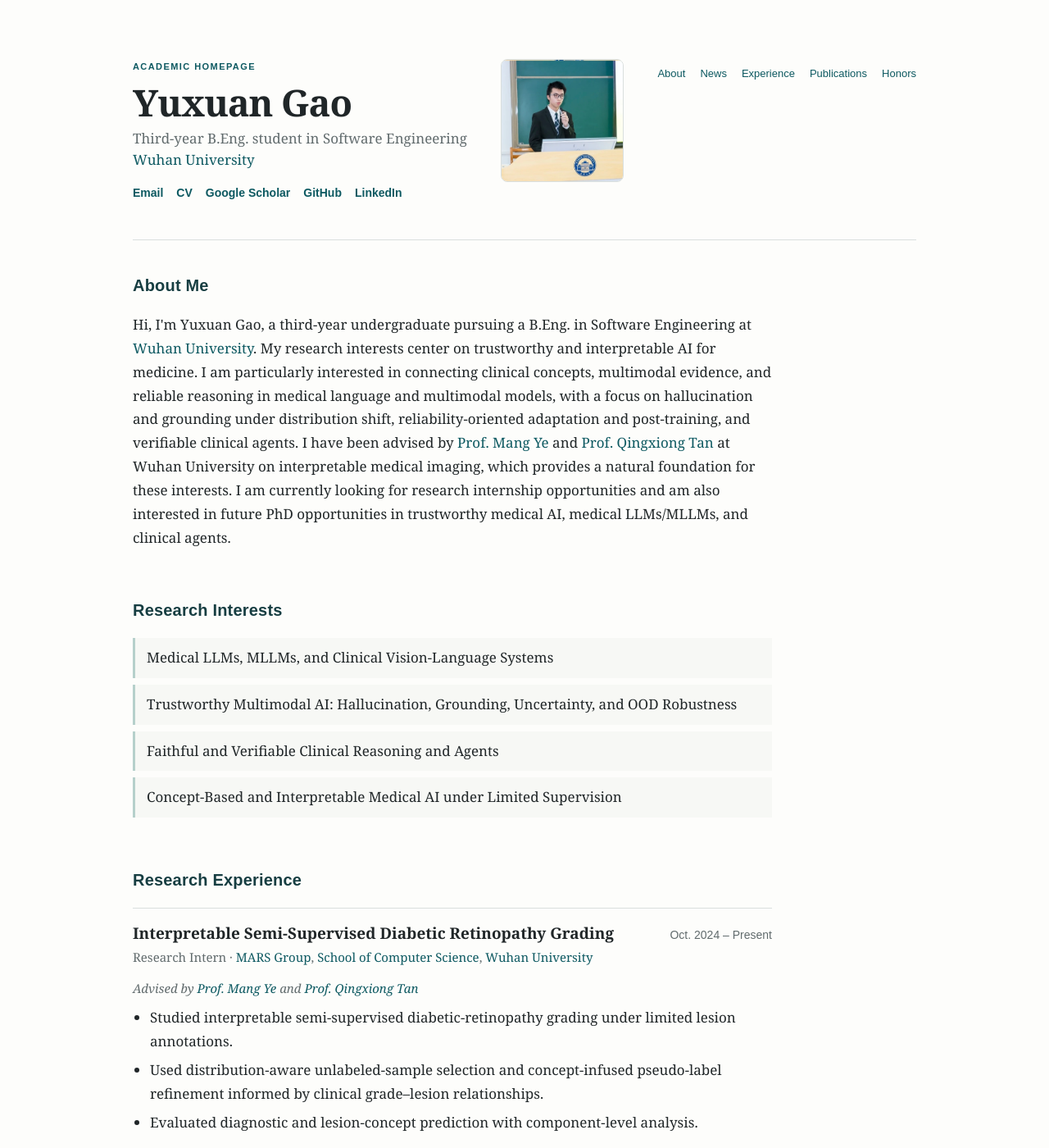
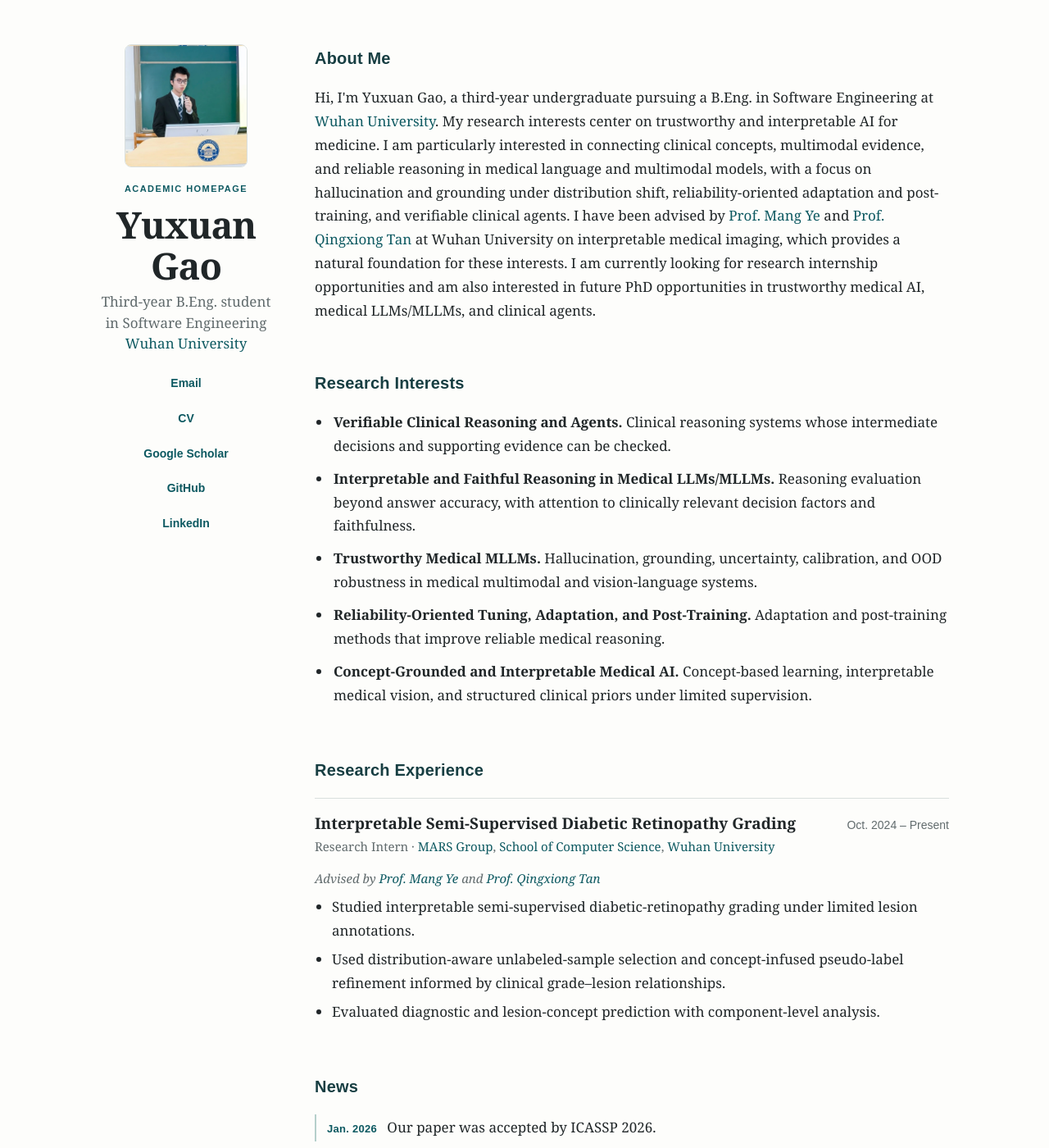
Before and after one commit to Sunny-gyx/Sunny-gyx.github.io, a Jekyll site: the page built from index.md, in a window 1280 px wide and 1400 px high. Shown: the whole window at 82% size. Built offline with Jekyll 4.4.1, drawn with Linux system fonts in a browser that asks for light colours.

Commit message:
Refine homepage profile layout

```diff
--- a/assets/css/style.css
+++ b/assets/css/style.css
@@ -2,24 +2,23 @@
 * { box-sizing:border-box; }
 html { scroll-behavior:smooth; }
 body { margin:0; color:var(--ink); background:var(--paper); font-family:Georgia, 'Times New Roman', serif; font-size:17px; line-height:1.7; }
-.page-shell { width:100%; max-width:1040px; margin:0 auto; padding:54px 42px 36px; }
-.hero { display:flex; justify-content:space-between; gap:32px; align-items:flex-start; padding:18px 0 44px; border-bottom:1px solid var(--line); }.profile-photo { width:150px; height:150px; object-fit:cover; object-position:50% 20%; border:1px solid var(--line); border-radius:8px; flex:none; }
+.page-shell { width:100%; max-width:1120px; margin:0 auto; padding:54px 42px 36px; display:grid; grid-template-columns:210px minmax(0, 1fr); gap:52px; align-items:start; }
+.profile-sidebar { position:sticky; top:34px; display:flex; flex-direction:column; align-items:center; gap:17px; text-align:center; }.profile-photo { width:150px; height:150px; object-fit:cover; object-position:50% 20%; border:1px solid var(--line); border-radius:8px; }.profile-details { width:100%; }
 .eyebrow { margin:0 0 9px; color:var(--accent); font-family:Arial,sans-serif; font-size:11px; font-weight:700; letter-spacing:.13em; }
 h1,h2,h3,p { margin-top:0; } h1 { margin-bottom:6px; font-size:45px; font-weight:600; line-height:1.12; letter-spacing:-.025em; }
-.identity { color:var(--muted); margin-bottom:17px; line-height:1.5; }
-.links { display:flex; flex-wrap:wrap; gap:8px 16px; font-family:Arial,sans-serif; font-size:14px; }
+.identity { color:var(--muted); margin-bottom:18px; line-height:1.5; }
+.links { display:flex; flex-direction:column; align-items:center; gap:7px; font-family:Arial,sans-serif; font-size:14px; }
 a { color:var(--accent); text-decoration:none; text-underline-offset:3px; } a:hover { text-decoration:underline; }
-.links a { font-weight:600; }
-.section-nav { display:flex; flex-wrap:wrap; justify-content:flex-end; gap:12px 18px; padding-top:7px; font-family:Arial,sans-serif; font-size:13px; white-space:nowrap; }
-section { width:100%; padding:38px 0 1px; max-width:780px; }
+.links a { display:inline-flex; align-items:center; justify-content:center; min-width:142px; padding:5px 10px; border:1px solid transparent; border-radius:4px; font-weight:600; }.links a:hover { border-color:#b6d0cb; background:#f7f8f5; text-decoration:none; }
+.content-column { min-width:0; } section { width:100%; padding:0 0 1px; max-width:780px; } section + section { padding-top:38px; }
 h2 { margin-bottom:17px; color:#173e42; font-family:Arial,sans-serif; font-size:20px; font-weight:700; letter-spacing:.01em; }
 h3 { margin-bottom:3px; font-size:19px; line-height:1.35; }
 ul { margin:0 0 20px; padding-left:21px; } li { margin:6px 0; }
-.interest-list { list-style:none; padding-left:0; display:grid; gap:8px; }.interest-list li { margin:0; padding:10px 14px; border-left:3px solid #b6d0cb; background:#f7f8f5; }
+.interest-list { padding-left:21px; }.interest-list li { margin:0 0 11px; padding-left:2px; }
 .entry,.publication { border-top:1px solid var(--line); padding-top:18px; }
 .entry-heading { display:flex; justify-content:space-between; gap:22px; align-items:baseline; }.meta,.advisor,.venue { color:var(--muted); font-size:15px; }.meta { margin-bottom:0; }.advisor { margin:13px 0 8px; font-style:italic; }.date { flex:none; color:var(--muted); font-family:Arial,sans-serif; font-size:14px; white-space:nowrap; }
 .pub-title { margin-bottom:4px; font-weight:700; line-height:1.45; }.publication p { margin-bottom:5px; }.paper-link { display:inline-block; margin-top:8px; border:1px solid #9abbb6; border-radius:3px; padding:2px 11px; font-family:Arial,sans-serif; font-size:13px; font-weight:600; }
 .honors-list { list-style:none; padding-left:0; }.honors-list li { border-bottom:1px solid #e8eceb; margin:0; padding:9px 0; }
 .news-list { list-style:none; padding-left:0; }.news-list li { border-left:2px solid #b6d0cb; margin:0 0 10px; padding:2px 0 2px 13px; }.news-date { color:var(--accent); font-family:Arial,sans-serif; font-size:13px; font-weight:700; letter-spacing:.02em; margin-right:8px; }.award-note { color:#a12727; font-weight:600; }
 footer { margin-top:44px; padding-top:20px; border-top:1px solid var(--line); color:var(--muted); font-family:Arial,sans-serif; font-size:13px; line-height:1.55; } footer p { margin-bottom:4px; }.credit { font-size:12px; }
-@media (max-width:1000px) { body { overflow-x:hidden; font-size:16px; }.page-shell { padding:30px 22px 26px; }.hero { display:block; padding:8px 0 30px; }.profile-photo { width:112px; height:112px; margin-top:22px; }.section-nav { justify-content:flex-start; padding-top:23px; } h1 { font-size:38px; } section { padding-top:31px; }.entry-heading { display:block; }.date { margin-top:8px; }.interest-list li { padding:9px 12px; } p, li { max-width:100%; overflow-wrap:anywhere; } }
+@media (max-width:1000px) { body { overflow-x:hidden; font-size:16px; }.page-shell { display:block; padding:30px 22px 26px; }.profile-sidebar { position:static; gap:14px; padding:8px 0 30px; border-bottom:1px solid var(--line); }.profile-photo { width:112px; height:112px; }.links { flex-direction:row; flex-wrap:wrap; justify-content:center; gap:6px 8px; }.links a { min-width:0; padding:4px 6px; }.content-column { padding-top:31px; } h1 { font-size:38px; } section { width:100%; max-width:100%; min-width:0; }.entry-heading { display:block; }.date { margin-top:8px; }.interest-list li { padding-left:0; } section p, section li { max-width:100%; overflow-wrap:anywhere; word-break:break-word; } }
--- a/index.md
+++ b/index.md
@@ -2,8 +2,9 @@
 layout: homepage
 ---
 
-<header class="hero" id="top">
-  <div>
+<header class="profile-sidebar" id="top">
+  <img class="profile-photo" src="{{ '/assets/img/profile.png' | relative_url }}" alt="Yuxuan Gao giving a presentation">
+  <div class="profile-details">
     <p class="eyebrow">ACADEMIC HOMEPAGE</p>
     <h1>Yuxuan Gao</h1>
     <p class="identity">Third-year B.Eng. student in Software Engineering<br><a href="https://www.whu.edu.cn/" rel="noopener noreferrer">Wuhan University</a></p>
@@ -15,16 +16,9 @@
       <a href="https://www.linkedin.com/in/yuxuan-gao-39661a404/" rel="noopener noreferrer">LinkedIn</a>
     </nav>
   </div>
-  <img class="profile-photo" src="{{ '/assets/img/profile.png' | relative_url }}" alt="Yuxuan Gao giving a presentation">
-  <nav class="section-nav" aria-label="Page sections">
-    <a href="#about">About</a>
-    <a href="#news">News</a>
-    <a href="#experience">Experience</a>
-    <a href="#publications">Publications</a>
-    <a href="#honors">Honors</a>
-  </nav>
 </header>
 
+<div class="content-column">
 <section id="about">
   <h2>About Me</h2>
   <p>Hi, I'm Yuxuan Gao, a third-year undergraduate pursuing a B.Eng. in Software Engineering at <a href="https://www.whu.edu.cn/" rel="noopener noreferrer">Wuhan University</a>. My research interests center on trustworthy and interpretable AI for medicine. I am particularly interested in connecting clinical concepts, multimodal evidence, and reliable reasoning in medical language and multimodal models, with a focus on hallucination and grounding under distribution shift, reliability-oriented adaptation and post-training, and verifiable clinical agents. I have been advised by <a href="https://jszy.whu.edu.cn/yemang/en/index.htm" rel="noopener noreferrer">Prof. Mang Ye</a> and <a href="https://jszy.whu.edu.cn/tanqingxiong/zh_CN/index/1639463/list/index.htm" rel="noopener noreferrer">Prof. Qingxiong Tan</a> at Wuhan University on interpretable medical imaging, which provides a natural foundation for these interests. I am currently looking for research internship opportunities and am also interested in future PhD opportunities in trustworthy medical AI, medical LLMs/MLLMs, and clinical agents.</p>
@@ -33,10 +27,11 @@
 <section id="interests">
   <h2>Research Interests</h2>
   <ul class="interest-list">
-    <li>Medical LLMs, MLLMs, and Clinical Vision-Language Systems</li>
-    <li>Trustworthy Multimodal AI: Hallucination, Grounding, Uncertainty, and OOD Robustness</li>
-    <li>Faithful and Verifiable Clinical Reasoning and Agents</li>
-    <li>Concept-Based and Interpretable Medical AI under Limited Supervision</li>
+    <li><strong>Verifiable Clinical Reasoning and Agents.</strong> Clinical reasoning systems whose intermediate decisions and supporting evidence can be checked.</li>
+    <li><strong>Interpretable and Faithful Reasoning in Medical LLMs/MLLMs.</strong> Reasoning evaluation beyond answer accuracy, with attention to clinically relevant decision factors and faithfulness.</li>
+    <li><strong>Trustworthy Medical MLLMs.</strong> Hallucination, grounding, uncertainty, calibration, and OOD robustness in medical multimodal and vision-language systems.</li>
+    <li><strong>Reliability-Oriented Tuning, Adaptation, and Post-Training.</strong> Adaptation and post-training methods that improve reliable medical reasoning.</li>
+    <li><strong>Concept-Grounded and Interpretable Medical AI.</strong> Concept-based learning, interpretable medical vision, and structured clinical priors under limited supervision.</li>
   </ul>
 </section>
 
@@ -92,3 +87,4 @@
   <p>© 2026 Yuxuan Gao · <a href="mailto:gaoyuxuan@whu.edu.cn">gaoyuxuan@whu.edu.cn</a></p>
   <p class="credit">Adapted from <a href="https://github.com/yaoyao-liu/minimal-light" rel="noopener noreferrer">Minimal Light</a> (CC0-1.0).</p>
 </footer>
+</div>
```
